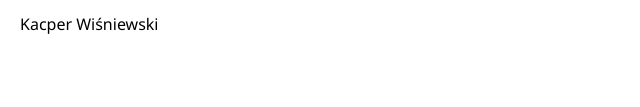
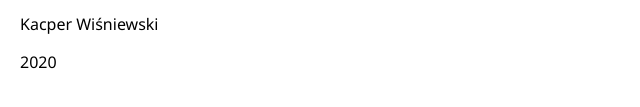
Before and after one commit to kacper-wisniewski/nauka-gita, a plain HTML site: page index.html in a window 1280 px wide. Shown: the part 1068-1175 px from the top of the page, 0-640 px from the left. Drawn offline with Linux system fonts and the light colour scheme.

Commit message:
Add date

```diff
--- a/index.html
+++ b/index.html
@@ -59,5 +59,6 @@
             I used to know, that I used to know, I used to know somebody
         </p>
         <p>Kacper Wiśniewski</p>
+        <p>2020</p>
     </body>
 </html>
```
